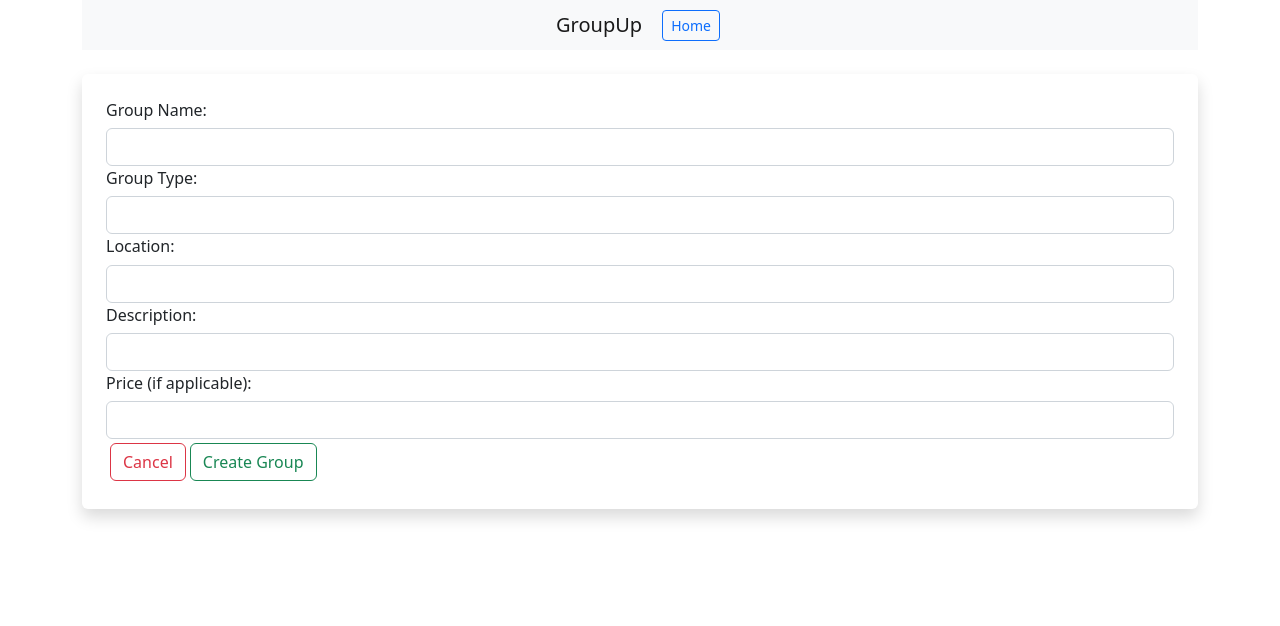
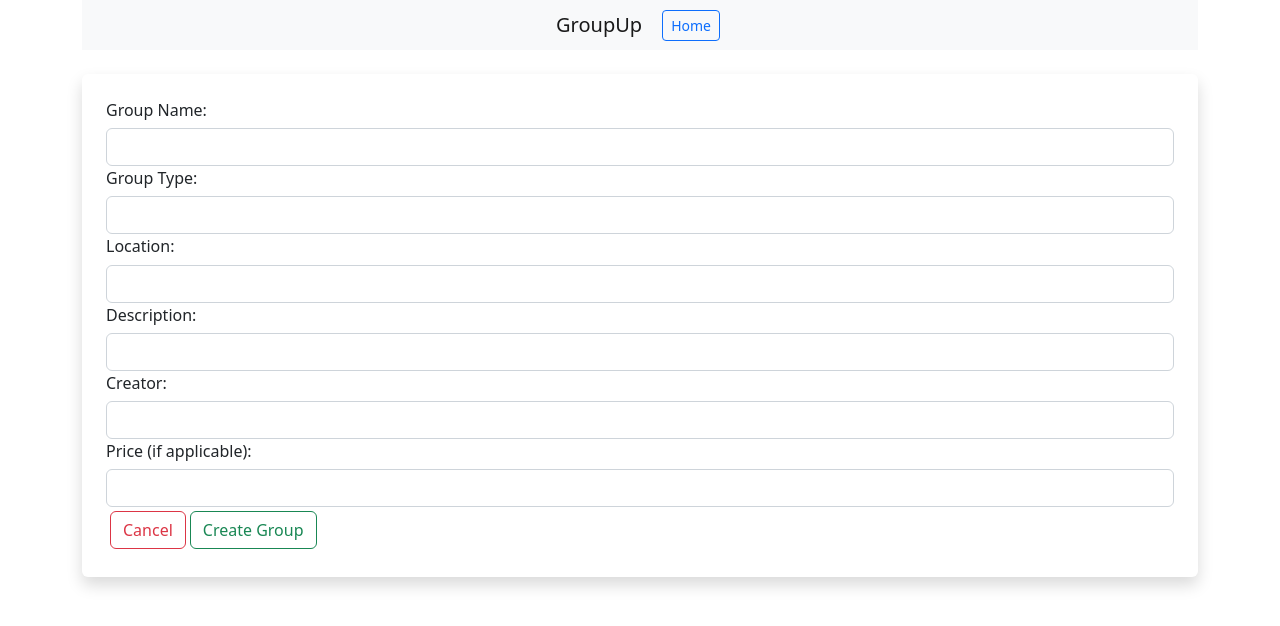
Before and after one commit to ryanporper/groupup, a React (Create React App) app in the folder client/: page /groups/new in a window 1280 px wide. Shown: the top 626 px of the page. Built offline with nearby package versions, Linux system fonts and the light colour scheme.

Commit message:
added creator to create page removed unused const in dashboard

```diff
--- a/client/src/views/Groups.js
+++ b/client/src/views/Groups.js
@@ -50,7 +50,7 @@ export const AllGroups = (props) => {
           </tr>
         </thead>
         {groups.map((group) => {
-          const { _id, groupName, groupType, location, desc, creator, price } = group;
+          const { _id, groupName, groupType, location, creator } = group;
           return (
             <tbody>
               <tr>
--- a/client/src/views/NewGroup.js
+++ b/client/src/views/NewGroup.js
@@ -102,6 +102,19 @@ export const NewGroup = (props) => {
             />
           </div>
           <div className="form-group">
+            <label className="h6">Creator: </label>
+            {errors?.creator && (
+              <span style={{ color: "red" }}> {errors?.creator?.message}</span>
+            )}
+            <input
+              onChange={(event) => {
+                setCreator(event.target.value);
+              }}
+              type="text"
+              className="form-control"
+            />
+          </div>
+          <div className="form-group">
             <label className="h6">Price (if applicable): </label>
             <input
               onChange={(event) => {
```
